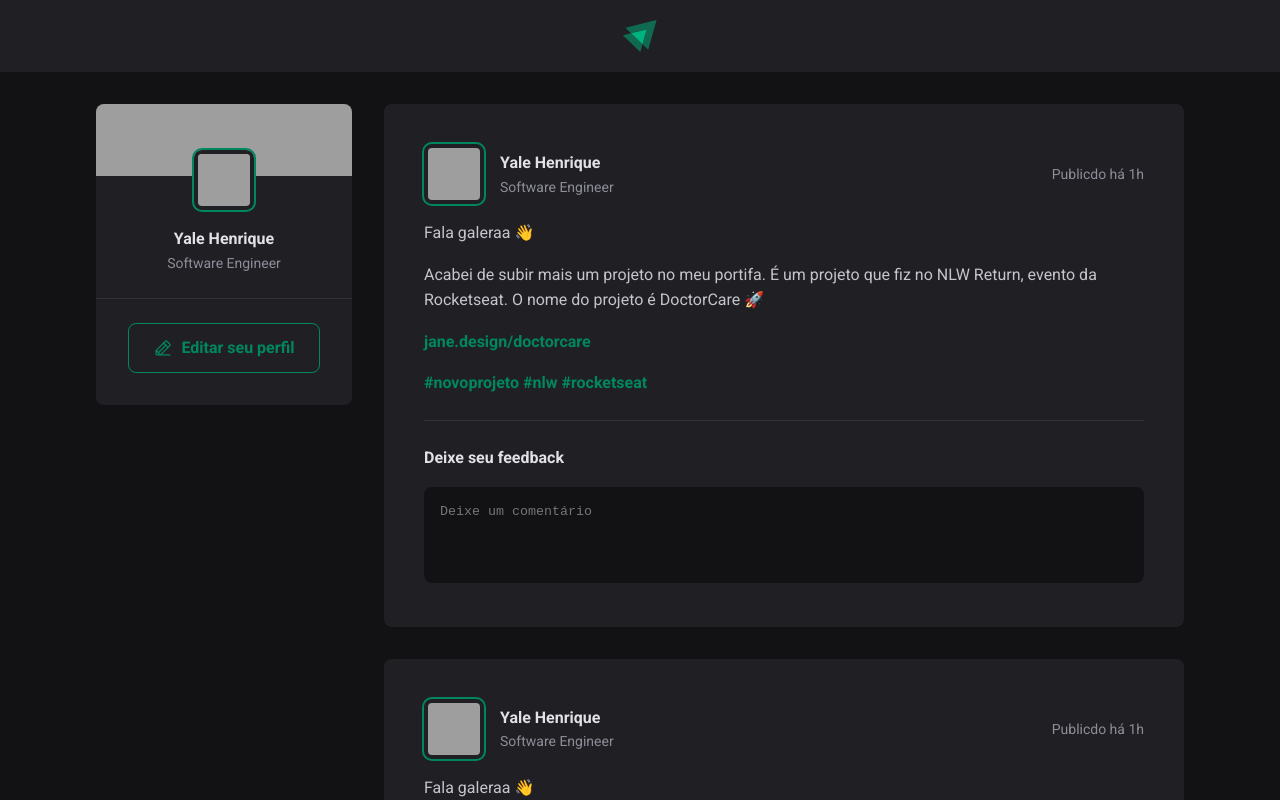
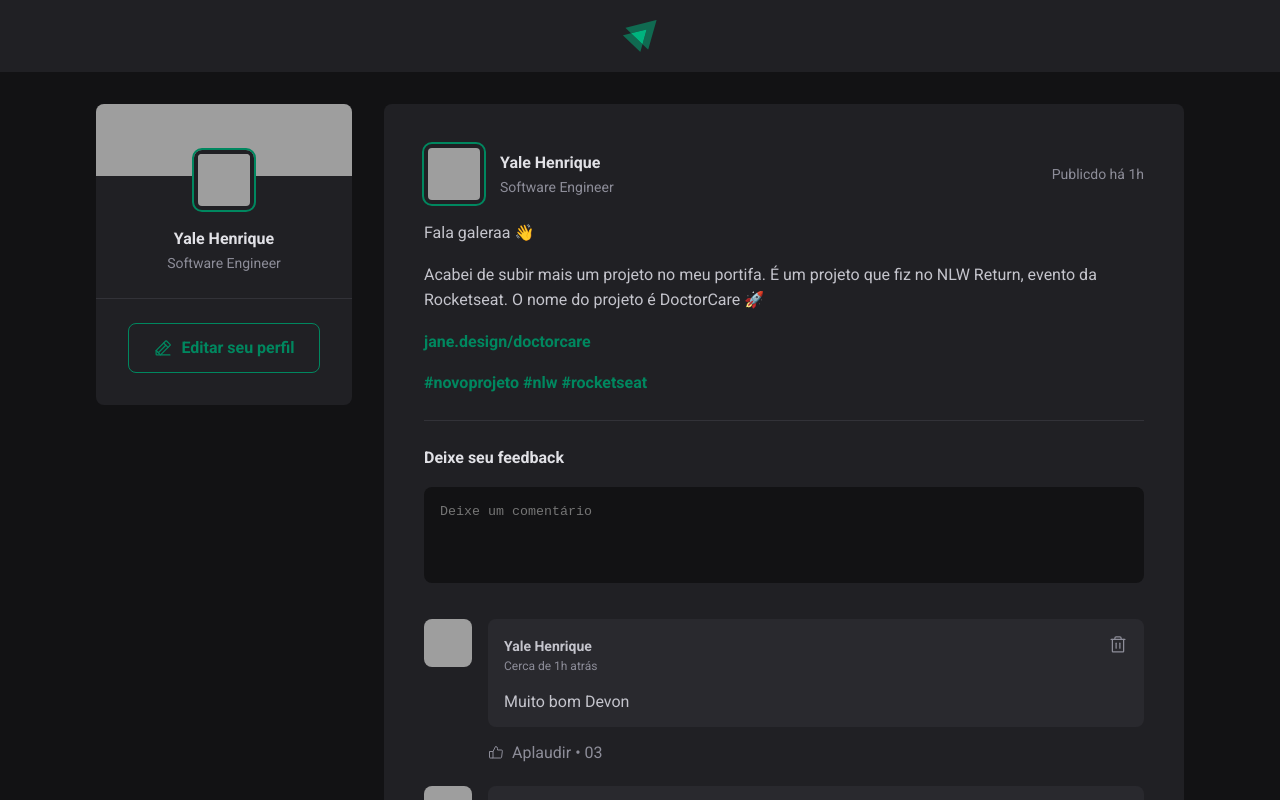
Before and after one commit to yale1995/reactjs-fundamentals, a React (Vite) app: page / in a window 1280 px wide. Shown: the top 800 px of the page. Built offline with nearby package versions, Linux system fonts and the light colour scheme; grey boxes are pictures that could not be loaded.

Commit message:
feat: added comment component

```diff
--- /dev/null
+++ b/src/components/comment.module.css
@@ -0,0 +1,87 @@
+.comment {
+  margin-top: 1.5rem;
+  display: flex;
+  gap: 1rem;
+}
+
+.comment > img {
+  width: 3rem;
+  height: 3rem;
+  border-radius: 8px;
+}
+
+.commentBox {
+  flex: 1;
+}
+
+.commentContent {
+  background: var(--gray-700);
+  border-radius: 8px;
+  padding: 1rem;
+}
+
+.commentContent header {
+  display: flex;
+  align-items: flex-start;
+  justify-content: space-between;
+}
+
+.authorAndTime strong {
+  display: block;
+  font-size: 0.875rem;
+  line-height: 1.6;
+}
+
+.authorAndTime time {
+  display: block;
+  font-size: 0.75rem;
+  line-height: 1.6;
+  color: var(--gray-400);
+}
+
+.commentContent header button {
+  background: transparent;
+  border: 0;
+  color: var(--gray-400);
+  cursor: pointer;
+  line-height: 0;
+  border-radius: 2px;
+}
+
+.commentContent header button:hover {
+  color: var(--red-500);
+}
+
+.commentContent p {
+  margin-top: 1rem;
+  color: var(--gray-300);
+}
+
+.commentBox footer {
+  margin-top: 1rem;
+}
+
+.commentBox footer button {
+  background: transparent;
+  border: 0;
+  color: var(--gray-400);
+  cursor: pointer;
+
+  display: flex;
+  align-items: center;
+
+  border-radius: 2px;
+}
+
+.commentBox footer button svg {
+  margin-right: 0.5rem;
+}
+
+.commentBox footer button span::before {
+  content: '\2022';
+  padding: 0 0.25rem
+}
+
+.commentBox footer button:hover {
+  color: var(--green-300);
+}
--- /dev/null
+++ b/src/components/comment.tsx
@@ -0,0 +1,37 @@
+import { ThumbsUp, Trash } from 'phosphor-react'
+import styles from './comment.module.css'
+
+export const Comment = () => {
+  return (
+    <div className={styles.comment}>
+      <img src="https://github.com/yale1995.png" alt="" />
+
+      <div className={styles.commentBox}>
+        <div className={styles.commentContent}>
+          <header>
+            <div className={styles.authorAndTime}>
+              <strong>Yale Henrique</strong>
+              <time
+                title="11 de Maio às 11:15h'' "
+                dateTime="2025-05-11 08:00:00"
+              >
+                Cerca de 1h atrás
+              </time>
+            </div>
+
+            <button title="Deletar comentário" type="button">
+              <Trash size={20} />
+            </button>
+          </header>
+          <p>Muito bom Devon</p>
+        </div>
+        <footer>
+          <button>
+            <ThumbsUp />
+            Aplaudir <span>03</span>
+          </button>
+        </footer>
+      </div>
+    </div>
+  )
+}
--- a/src/components/post.module.css
+++ b/src/components/post.module.css
@@ -117,3 +117,7 @@
 .commentForm button[type='submit']:hover {
   background: var(--green-300);
 }
+
+.commentList {
+  margin-top: 2rem;
+}
--- a/src/components/post.tsx
+++ b/src/components/post.tsx
@@ -1,5 +1,5 @@
-/* eslint-disable prettier/prettier */
 import styles from './post.module.css'
+import { Comment } from './comment'
 
 export const Post = () => {
   return (
@@ -29,20 +29,25 @@ export const Post = () => {
         </p>
         <p>
           <a href="">#novoprojeto</a> {'   '}
-          <a href="">#nlw</a> {' '} <a href="">#rocketseat</a>{' '}
+          <a href="">#nlw</a> <a href="">#rocketseat</a>{' '}
         </p>
       </div>
-
 
       <form className={styles.commentForm}>
         <strong>Deixe seu feedback</strong>
 
-        <textarea placeholder='Deixe um comentário'/>
+        <textarea placeholder="Deixe um comentário" />
 
         <footer>
-        <button type='submit'>Publicar</button>
+          <button type="submit">Publicar</button>
         </footer>
       </form>
+
+      <div className={styles.commentList}>
+        <Comment />
+        <Comment />
+        <Comment />
+      </div>
     </article>
   )
 }
--- a/src/global.css
+++ b/src/global.css
@@ -10,6 +10,8 @@
 
   --green-300: #00B37E;
   --green-500: #00875f;
+
+   --red-500: #F75A68;
 }
 
 :focus {
```
